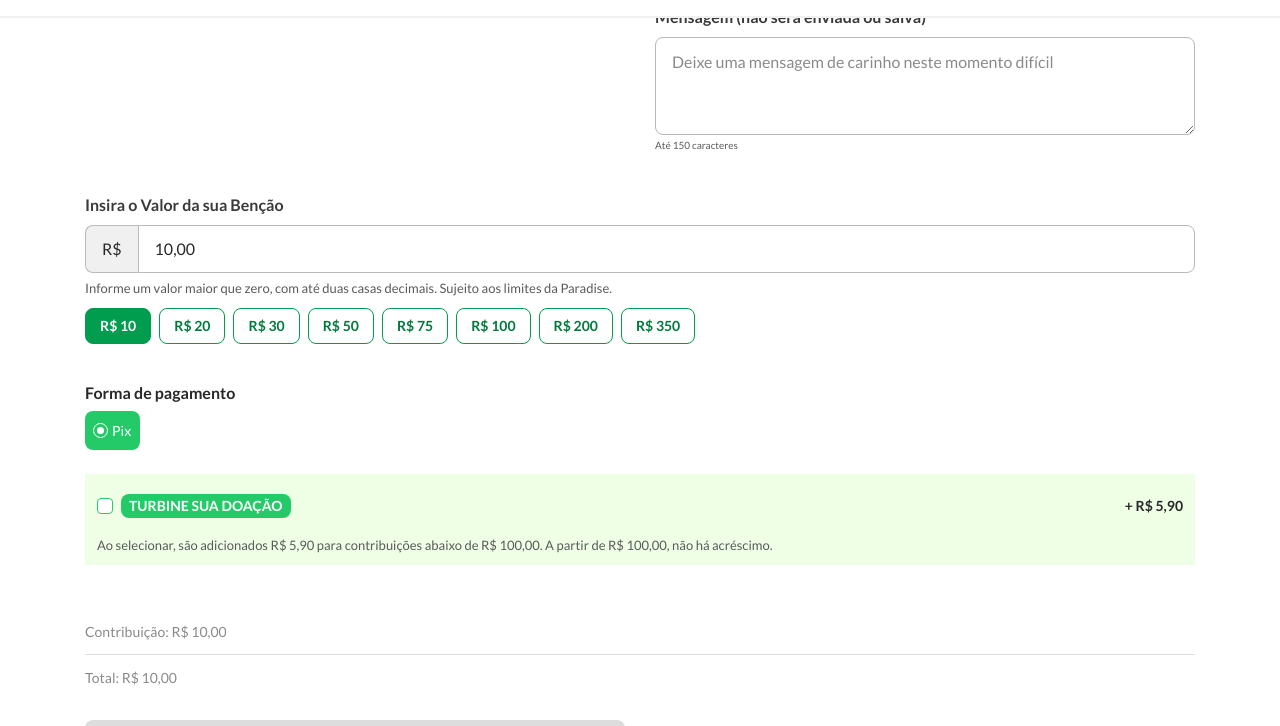
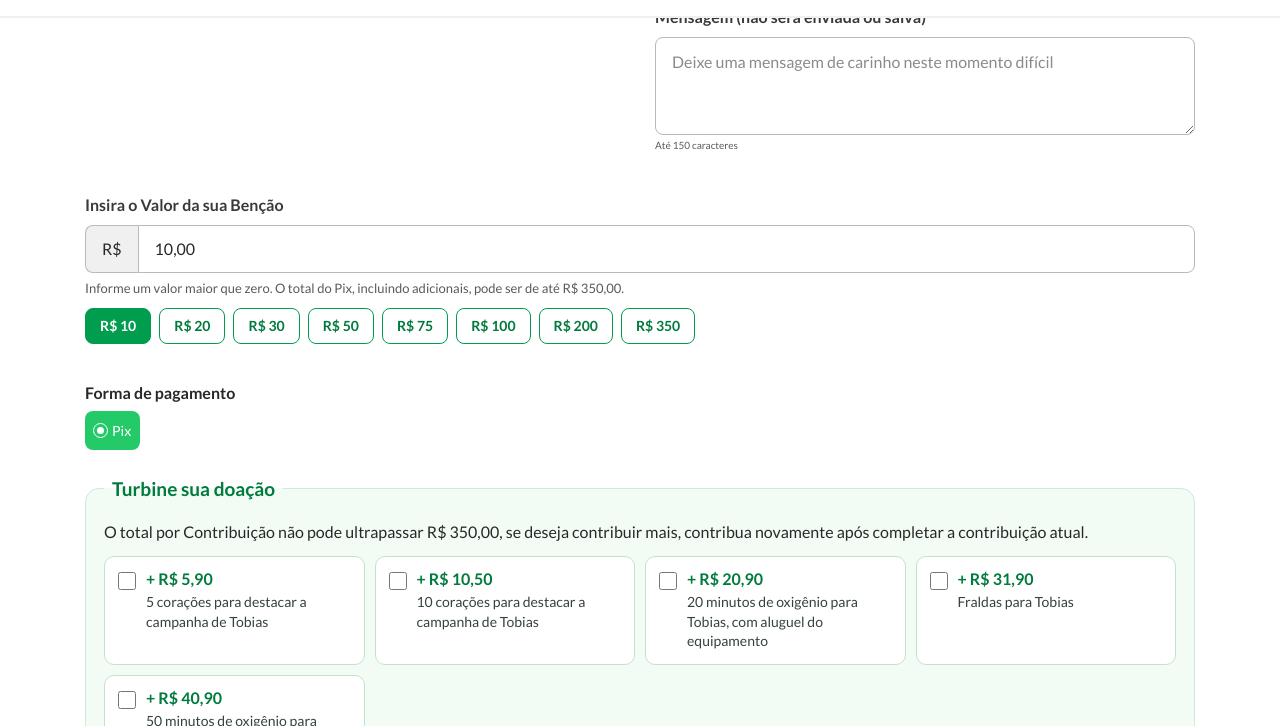
Before and after one commit to horadodesenho45-svg/ajudetobias, a plain HTML site: page queroajudar.html in a window 1280 px wide. Both pictures are taken after a click on the button "R$ 10". Shown: the part 987-1713 px from the top of the page. Drawn offline with Linux system fonts and the light colour scheme.

Commit message:
Adicionar opções de contribuição e limite Pix
Co-authored-by: Copilot <223556219+Copilot@users.noreply.github.com>

```diff
--- a/css/valores-contribuicao.css
+++ b/css/valores-contribuicao.css
@@ -52,20 +52,77 @@
   display: none;
 }
 
-#bundleCheck:checked + .sc-cwHptR {
-  background-color: #24ca68;
+.contribution-additions {
+  border: 1px solid #ccebd8;
+  border-radius: 14px;
+  background: #f3fcf4;
+  padding: 18px;
+  margin: 20px 0;
+  min-width: 0;
 }
 
-#bundleCheck:checked + .sc-cwHptR::after {
-  content: "";
-  width: 5px;
-  height: 9px;
-  border: solid #fff;
-  border-width: 0 2px 2px 0;
-  transform: translateY(-1px) rotate(45deg);
+.contribution-additions[hidden], .addition-option[hidden] {
+  display: none;
 }
 
-#bundleCheck:focus-visible + .sc-cwHptR {
+.contribution-additions legend {
+  color: #007a3d;
+  font-size: 19px;
+  font-weight: 700;
+  padding: 0 8px;
+}
+
+.contribution-additions > p {
+  margin: 4px 0 12px;
+  line-height: 1.4;
+}
+
+.addition-options {
+  display: grid;
+  grid-template-columns: repeat(auto-fit, minmax(min(100%, 240px), 1fr));
+  gap: 10px;
+}
+
+.addition-option {
+  align-items: flex-start;
+  background: #fff;
+  border: 1px solid #c5e1ce;
+  border-radius: 10px;
+  cursor: pointer;
+  display: flex;
+  gap: 10px;
+  padding: 13px;
+}
+
+.addition-option:has(input:checked) {
+  background: #e5f8eb;
+  border-color: #009d4e;
+}
+
+.addition-option input {
+  accent-color: #009d4e;
+  flex-shrink: 0;
+  height: 18px;
+  margin: 2px 0 0;
+  width: 18px;
+}
+
+.addition-option strong, .addition-option span span {
+  display: block;
+}
+
+.addition-option strong {
+  color: #007a3d;
+  margin-bottom: 4px;
+}
+
+.addition-option span span {
+  color: #35433b;
+  font-size: 14px;
+  line-height: 1.4;
+}
+
+.addition-option:focus-within {
   outline: 3px solid #005c36;
   outline-offset: 2px;
 }
--- /dev/null
+++ b/js/adicionais-contribuicao.js
@@ -0,0 +1,24 @@
+(function (root) {
+  const prices = Object.freeze({
+    coracoes5: 590,
+    coracoes10: 1050,
+    oxigenio20: 2090,
+    fraldas: 3190,
+    oxigenio50: 4090,
+  });
+  const maxAmount = 35000;
+
+  function calculateTotal(contribution, additions) {
+    if (!Number.isSafeInteger(contribution) || contribution <= 0 ||
+        !Array.isArray(additions) || additions.length > Object.keys(prices).length ||
+        new Set(additions).size !== additions.length ||
+        additions.some((id) => typeof id !== "string" ||
+          !Object.prototype.hasOwnProperty.call(prices, id))) return null;
+    const total = contribution + additions.reduce((sum, id) => sum + prices[id], 0);
+    return Number.isSafeInteger(total) ? total : null;
+  }
+
+  const config = { prices, maxAmount, calculateTotal };
+  if (typeof module !== "undefined" && module.exports) module.exports = config;
+  else root.contributionAdditions = config;
+})(globalThis);
--- a/js/pix-contribuicao.js
+++ b/js/pix-contribuicao.js
@@ -15,12 +15,14 @@
   const name = document.getElementById("name");
   const email = document.getElementById("email");
   const amount = document.getElementById("amount");
-  const bundle = document.getElementById("bundleCheck");
+  const additions = document.querySelectorAll('input[name="additions"]');
+  const additionsConfig = window.contributionAdditions;
   const keys = ["utm_source", "utm_medium", "utm_campaign", "utm_content", "utm_term", "src", "sck", "fbclid", "gclid"];
 
   if (!form || !submit || !validation || !status || !result || !resultAmount ||
       !instructions || !code || !qr || !copy || !copyStatus || !cpf || !phone ||
-      !name || !email || !amount || !bundle || !window.contributionValidation) {
+      !name || !email || !amount || !additionsConfig ||
+      additions.length !== Object.keys(additionsConfig.prices).length || !window.contributionValidation) {
     console.error("Não foi possível inicializar o pagamento Pix.");
     return;
   }
@@ -52,7 +54,6 @@
   }
   form.addEventListener("input", invalidateResult);
   form.addEventListener("input", updateSubmitState);
-  bundle.addEventListener("change", invalidateResult);
   form.addEventListener("reset", () => setTimeout(updateSubmitState, 0));
 
   form.addEventListener("submit", async (event) => {
@@ -75,7 +76,7 @@
         phone: phone.value.replace(/\D/g, ""),
       },
       contribution,
-      bundle: bundle.checked,
+      additions: Array.from(additions).filter((input) => input.checked).map((input) => input.value),
       tracking,
     };
 
@@ -97,7 +98,7 @@
         status.textContent = body.error || "Não foi possível gerar o Pix. Verifique no painel antes de tentar novamente.";
         return;
       }
-      const expectedAmount = contribution + (data.bundle && contribution < 10000 ? 590 : 0);
+      const expectedAmount = additionsConfig.calculateTotal(contribution, data.additions);
       if (typeof body.code !== "string" || !body.code || body.amount !== expectedAmount) {
         status.textContent = "Resposta Pix inválida. Verifique no painel antes de tentar novamente.";
         return;
--- a/js/valores-contribuicao.js
+++ b/js/valores-contribuicao.js
@@ -2,9 +2,11 @@
   const amount = document.getElementById("amount");
   const error = document.getElementById("amount-error");
   const buttons = document.querySelectorAll(".amount-options button");
-  const bundle = document.getElementById("bundleCheck");
-  const bundlePrice = document.getElementById("bundle-price");
-  const bundleTotal = document.getElementById("bundle-total");
+  const additionsSection = document.getElementById("contribution-additions");
+  const additions = document.querySelectorAll('input[name="additions"]');
+  const additionsLimit = document.getElementById("additions-limit");
+  const additionsTotal = document.getElementById("additions-total");
+  const config = window.contributionAdditions;
   const contributionTotal = document.getElementById("contribution-total");
   const paymentTotal = document.getElementById("payment-total");
   const form = amount && amount.form;
@@ -13,9 +15,11 @@
     !amount ||
     !error ||
     !form ||
-    !bundle ||
-    !bundlePrice ||
-    !bundleTotal ||
+    !additionsSection ||
+    !additionsLimit ||
+    !additionsTotal ||
+    !config ||
+    additions.length !== Object.keys(config.prices).length ||
     !contributionTotal ||
     !paymentTotal
   ) {
@@ -34,35 +38,45 @@
     const cents = match
       ? Number(match[1]) * 100 + Number((match[2] || "").padEnd(2, "0"))
       : NaN;
-    const valid = Number.isSafeInteger(cents) && cents > 0 &&
-      Number.isSafeInteger(cents + 590);
+    const validBase = Number.isSafeInteger(cents) && cents > 0;
+    const selected = Array.from(additions).filter((input) => input.checked).map((input) => input.value);
+    const total = validBase ? config.calculateTotal(cents, selected) : null;
+    const valid = total !== null && total <= config.maxAmount;
     const value = cents / 100;
     const message = valid
       ? ""
-      : "Informe um valor maior que zero, com até duas casas decimais.";
+      : validBase && total !== null
+        ? "O total do Pix não pode ultrapassar R$ 350,00. Reduza o valor ou remova adicionais."
+        : "Informe um valor maior que zero, com até duas casas decimais.";
 
     amount.setCustomValidity(message);
     error.textContent = text || showEmptyError ? message : "";
     amount.setAttribute("aria-invalid", error.textContent ? "true" : "false");
-    const formattedValue = valid
+    const formattedValue = validBase
       ? currency.format(value)
       : text
         ? "—"
         : currency.format(0);
     contributionTotal.textContent = `Contribuição: ${formattedValue}`;
-    const fee = valid && value < 100 ? 5.9 : 0;
-    bundlePrice.textContent = valid
-      ? fee
-        ? `+ ${currency.format(fee)}`
-        : "Sem acréscimo"
-      : "R$ 5,90 abaixo de R$ 100";
-    bundleTotal.hidden = !valid || !bundle.checked;
-    bundleTotal.textContent = `Turbine: ${currency.format(fee)}`;
-    paymentTotal.textContent = `Total: ${
-      valid && bundle.checked
-        ? currency.format((cents + (fee ? 590 : 0)) / 100)
-        : formattedValue
-    }`;
+    additionsSection.hidden = !validBase;
+    let available = 0;
+    additions.forEach((input) => {
+      const option = input.closest("[data-addition-option]");
+      const visible = validBase && (input.checked ||
+        (total !== null && total + config.prices[input.value] <= config.maxAmount));
+      option.hidden = !visible;
+      if (visible && !input.checked) available++;
+    });
+    additionsLimit.textContent = validBase && total === config.maxAmount
+      ? "Essa é uma bênção enorme na vida de Tobias. Deus te dará em dobro!"
+      : validBase && total > config.maxAmount
+      ? "O total ultrapassa R$ 350,00. Remova algum adicional ou reduza o valor."
+      : validBase && !available && selected.length === 0
+        ? "Nenhum adicional cabe no limite de R$ 350,00 para este valor."
+        : "";
+    additionsTotal.hidden = !validBase || selected.length === 0;
+    additionsTotal.textContent = `Adicionais: ${currency.format((total - cents) / 100)}`;
+    paymentTotal.textContent = `Total: ${total !== null ? currency.format(total / 100) : formattedValue}`;
     buttons.forEach((button) => {
       button.setAttribute(
         "aria-pressed",
@@ -73,7 +87,7 @@
     });
   }
 
-  bundle.addEventListener("change", () => validate(false));
+  additions.forEach((input) => input.addEventListener("input", () => validate(false)));
 
   buttons.forEach((button) => {
     button.addEventListener("click", () => {
@@ -84,7 +98,7 @@
   amount.addEventListener("input", () => validate(false));
   amount.addEventListener("blur", () => {
     const match = /^(\d+)(?:[,.](\d{1,2}))?$/.exec(amount.value.trim());
-    if (match && amount.validity.valid) {
+    if (match) {
       amount.value = `${match[1]},${(match[2] || "").padEnd(2, "0")}`;
     }
     validate(true);
--- a/queroajudar.html
+++ b/queroajudar.html
@@ -241,6 +241,7 @@
       href="css/f8fe3bf670ff108f.css"
       data-n-g=""
     /><link rel="stylesheet" href="css/valores-contribuicao.css" /><noscript data-n-css=""></noscript
+    ><script src="js/adicionais-contribuicao.js" defer=""></script
     ><script src="js/valores-contribuicao.js" defer=""></script
     ><script src="js/mascaras-contribuicao.js" defer=""></script
     ><script src="js/validacao-contribuicao.js" defer=""></script
@@ -860,7 +861,7 @@
                       class="sc-kpDqfm icrzcy sc-kpDqfm icrzcy"
                       value="" /></div
                   ><div id="amount-help" class="amount-help"
-                    >Informe um valor maior que zero, com até duas casas decimais. Sujeito aos limites da Paradise.</div
+                    >Informe um valor maior que zero. O total do Pix, incluindo adicionais, pode ser de até R$ 350,00.</div
                   ><div class="amount-options" role="group" aria-label="Valores sugeridos"
                     ><button type="button" data-amount="10,00" aria-pressed="false">R$ 10</button
                     ><button type="button" data-amount="20,00" aria-pressed="false">R$ 20</button
@@ -881,45 +882,24 @@
                     ><div></div>Pix</button
                   ></div
                 ></div
-              ><div class="sc-dhKdcB gVCQTT"
-                ><div class="sc-gEvEer eWGeoZ"
-                  ><div class="sc-eqUAAy ndhfJ"
-                    ><div class="sc-dhKdcB hCpJZL"
-                      ><div class="sc-5b46ebe3-0 jakXwb"
-                          ><div class="sc-dhKdcB ijHruT"
-                            ><div class="sc-dhKdcB kUfair"
-                              ><label class="sc-jEACwC cbKyBB"
-                                ><div class="sc-dAlyuH cFya-dV"
-                                  ><input
-                                    id="bundleCheck"
-                                    type="checkbox"
-                                    name="bundleChecked"
-                                    class="sc-jlZhew jkEoQh" /><div
-                                    class="sc-cwHptR iJfhfN"
-                                  ></div></div
-                                ><div class="sc-dhKdcB dFsaZv"
-                                  ><div
-                                    class="sc-fqkvVR lbjYiJ sc-cPiKLX gcLalL"
-                                    >TURBINE SUA DOAÇÃO</div
-                                  ></div
-                                ></label
-                              ></div
-                            ><div id="bundle-price" class="sc-fqkvVR bfxwfh"
-                              >R$ 5,90 abaixo de R$ 100</div
-                            ></div
-                          ><div id="bundle-price-help" class="amount-help"
-                            >Ao selecionar, são adicionados R$ 5,90 para contribuições abaixo de R$ 100,00. A partir de R$ 100,00, não há acréscimo.</div
-                          ></div
-                      ></div
-                    ></div
-                  ></div
+              ><fieldset id="contribution-additions" class="contribution-additions" hidden
+                ><legend>Turbine sua doação</legend
+                ><p>O total por Contribuição não pode ultrapassar R$ 350,00, se deseja contribuir mais, contribua novamente após completar a contribuição atual.</p
+                ><div class="addition-options"
+                  ><label class="addition-option" data-addition-option="coracoes5"><input type="checkbox" name="additions" value="coracoes5"><span><strong>+ R$ 5,90</strong><span>5 corações para destacar a campanha de Tobias</span></span></label
+                  ><label class="addition-option" data-addition-option="coracoes10"><input type="checkbox" name="additions" value="coracoes10"><span><strong>+ R$ 10,50</strong><span>10 corações para destacar a campanha de Tobias</span></span></label
+                  ><label class="addition-option" data-addition-option="oxigenio20"><input type="checkbox" name="additions" value="oxigenio20"><span><strong>+ R$ 20,90</strong><span>20 minutos de oxigênio para Tobias, com aluguel do equipamento</span></span></label
+                  ><label class="addition-option" data-addition-option="fraldas"><input type="checkbox" name="additions" value="fraldas"><span><strong>+ R$ 31,90</strong><span>Fraldas para Tobias</span></span></label
+                  ><label class="addition-option" data-addition-option="oxigenio50"><input type="checkbox" name="additions" value="oxigenio50"><span><strong>+ R$ 40,90</strong><span>50 minutos de oxigênio para Tobias, com aluguel do equipamento</span></span></label
                 ></div
+                ><p id="additions-limit" class="amount-help" aria-live="polite"></p
+              ></fieldset
               ><div class="sc-gEvEer eWGeoZ"
                 ><div class="sc-eqUAAy ndhfJ"
                   ><div class="sc-dhKdcB iGWHkz"></div></div></div
               ><div class="sc-dhKdcB SsWEE"
                 ><div id="contribution-total" class="sc-fqkvVR bZkEdm">Contribuição: R$ 0,00</div
-                ><div id="bundle-total" class="sc-fqkvVR bZkEdm" hidden>Turbine: R$ 0,00</div
+                ><div id="additions-total" class="sc-fqkvVR bZkEdm" hidden>Adicionais: R$ 0,00</div
                 ><div class="sc-jXbUNg eBVHbP"></div
                 ><div id="payment-total" class="sc-fqkvVR bZkEdm">Total: R$ 0,00</div></div
               ><div class="sc-gEvEer eWGeoZ"
```
Also changed, not shown: api/pix.js (+10 -6 lines), tests/pix.test.js (+43 -6 lines), 1 other file.
